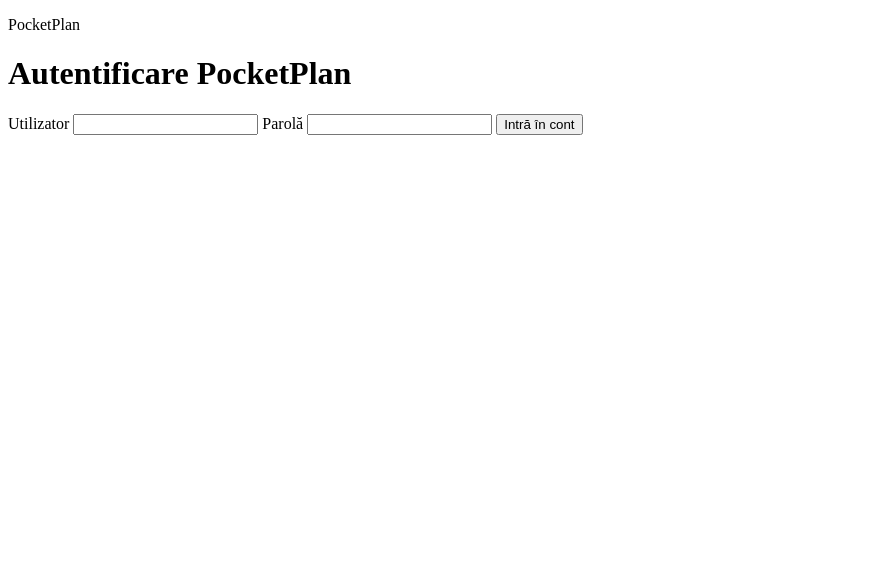
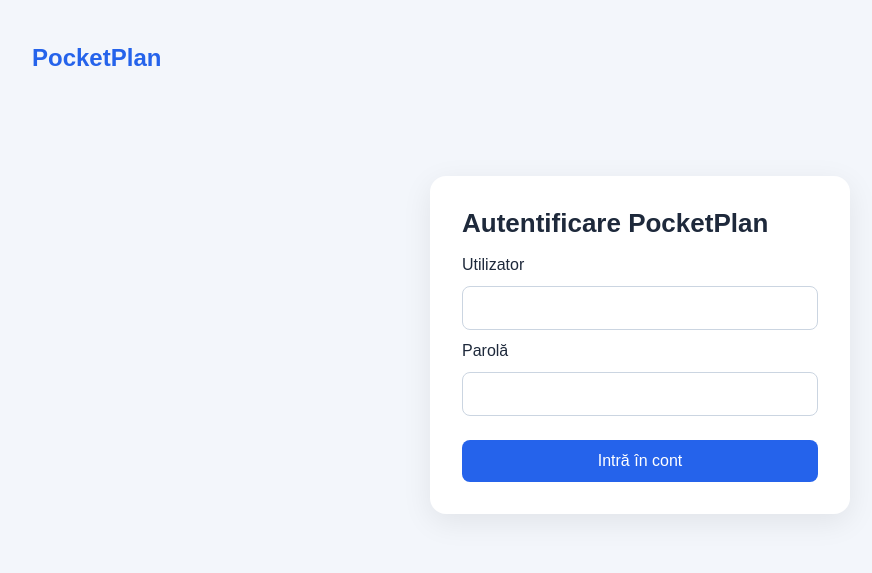
Before and after one commit to dianuca/pocket-plan, a Django app: page /accounts/login/ in a window 1280 px wide. Shown: the top 573 px of the page, without its empty margins (0-872 px from the left). Run offline with Django 5.2, Linux system fonts and the light colour scheme.

Commit message:
feat: style login page

```diff
--- a/config/settings.py
+++ b/config/settings.py
@@ -116,6 +116,7 @@ USE_TZ = True
 # https://docs.djangoproject.com/en/5.2/howto/static-files/
 
 STATIC_URL = 'static/'
+STATICFILES_DIRS = [BASE_DIR / "static"]
 
 # Default primary key field type
 # https://docs.djangoproject.com/en/5.2/ref/settings/#default-auto-field
--- /dev/null
+++ b/static/css/styles.css
@@ -0,0 +1,60 @@
+* {
+    box-sizing: border-box;
+}
+
+body {
+    margin: 0;
+    font-family: Arial, sans-serif;
+    background: #f3f6fb;
+    color: #1e293b;
+}
+
+header {
+    padding: 20px 32px;
+    font-size: 24px;
+    font-weight: bold;
+    color: #2563eb;
+}
+
+main {
+    width: min(420px, 90%);
+    margin: 60px auto;
+    padding: 32px;
+    background: white;
+    border-radius: 16px;
+    box-shadow: 0 8px 30px rgb(0 0 0 / 8%);
+}
+
+h1 {
+    margin-top: 0;
+    font-size: 26px;
+}
+
+form {
+    display: flex;
+    flex-direction: column;
+    gap: 12px;
+}
+
+input {
+    width: 100%;
+    padding: 12px;
+    border: 1px solid #cbd5e1;
+    border-radius: 8px;
+    font: inherit;
+}
+
+button {
+    margin-top: 12px;
+    padding: 12px;
+    border: none;
+    border-radius: 8px;
+    background: #2563eb;
+    color: white;
+    font: inherit;
+    cursor: pointer;
+}
+
+button:hover {
+    background: #1d4ed8;
+}
--- a/templates/base.html
+++ b/templates/base.html
@@ -1,8 +1,10 @@
+{% load static %}
 <!DOCTYPE html>
 <html lang="ro">
 <head>
     <meta charset="UTF-8">
     <meta name="viewport" content="width=device-width, initial-scale=1">
+    <link rel="stylesheet" href="{% static 'css/styles.css' %}">
     <title>{% block title %}PocketPlan{% endblock %}</title>
 </head>
 <body>
```
